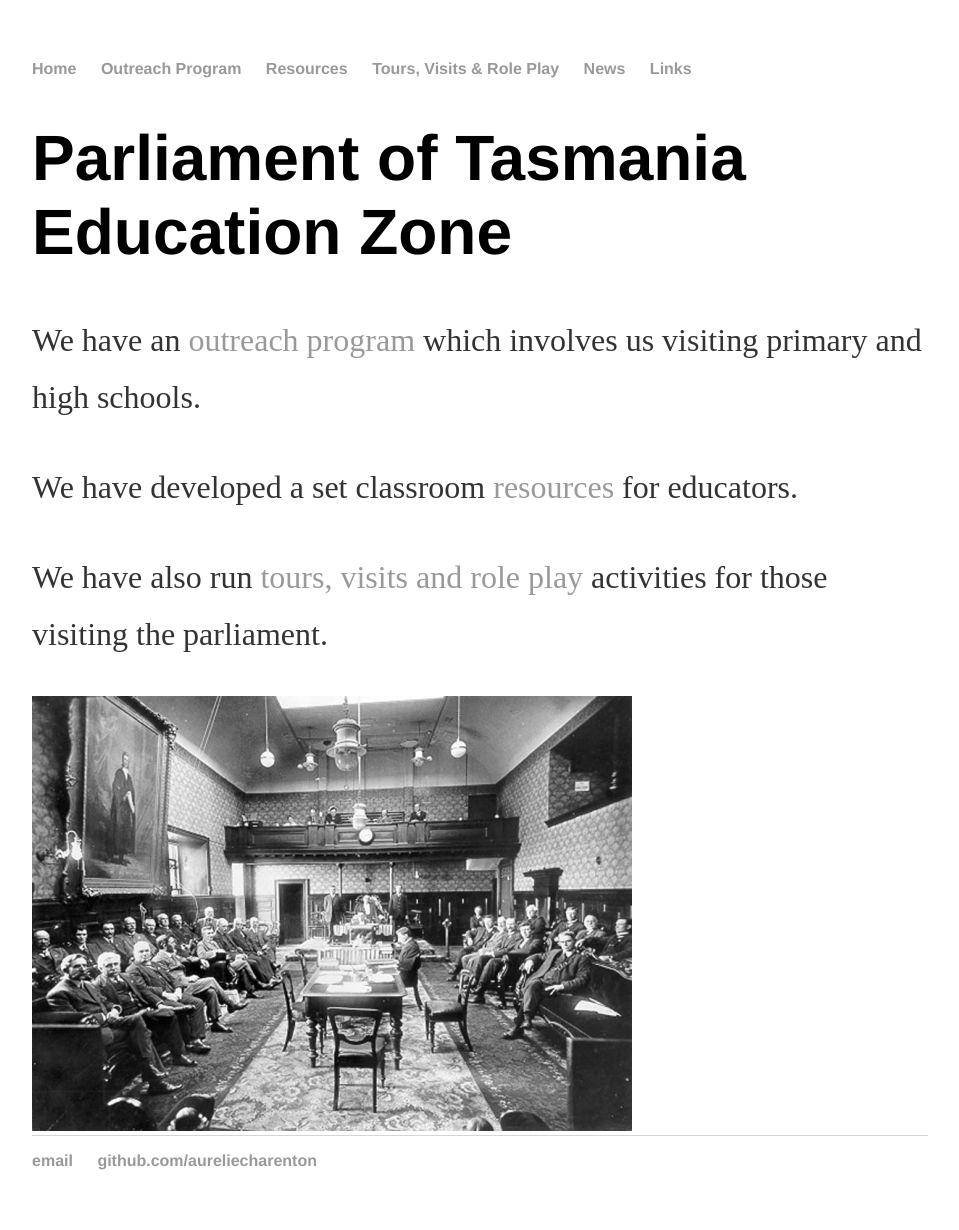
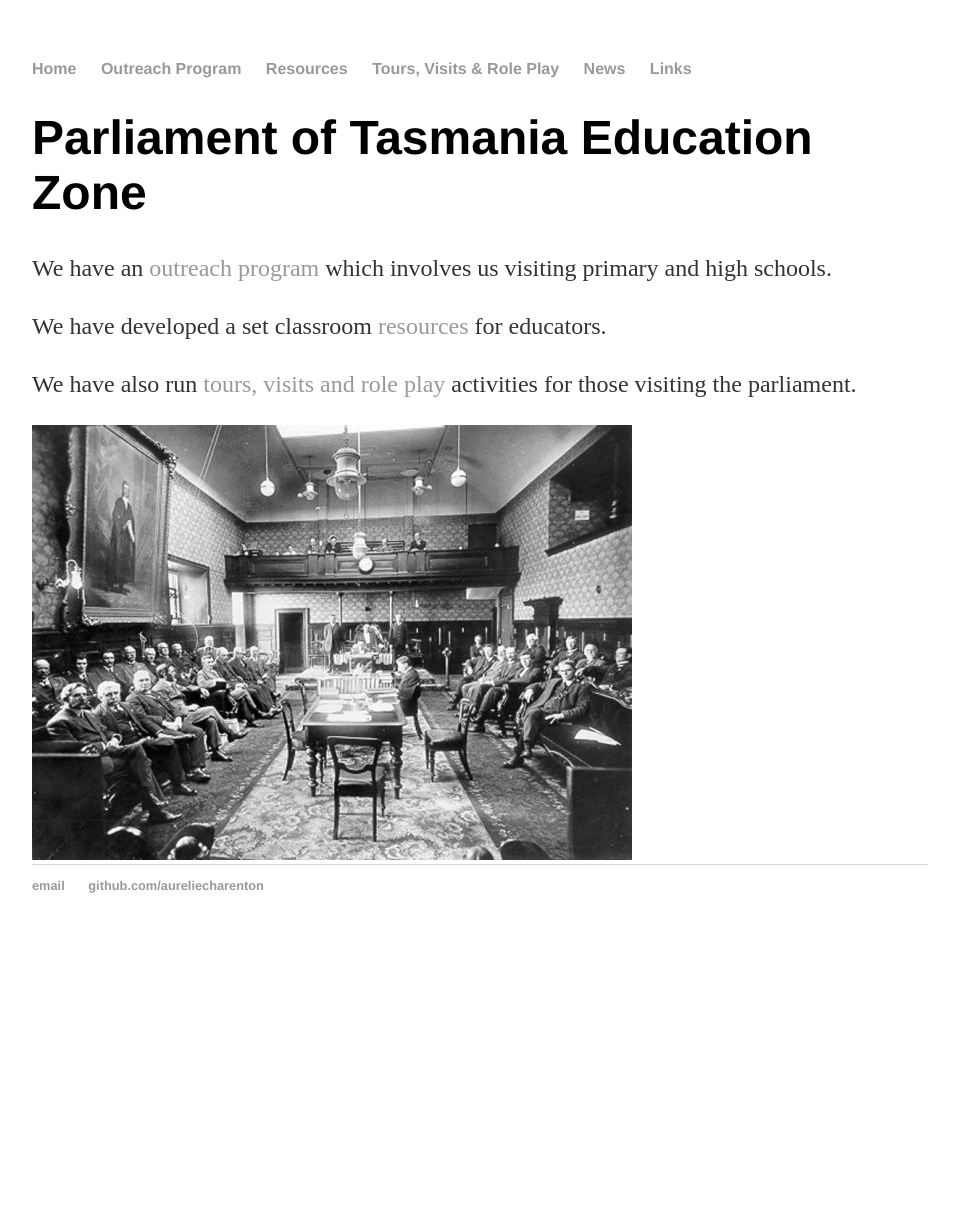
Before and after one commit to AurelieCharenton/AurelieCharenton.github.io, a Jekyll site: the page built from index.html, in a window 1280 px wide. Shown: the whole page, without its empty margins (160-1119 px from the left). Built offline with Jekyll 4.4.1, drawn with Linux system fonts in a browser that asks for light colours; after the commit the page ends 953 px from its top, so only the background shows below that.

Commit message:
changing back to original css settings

```diff
--- a/css/main.css
+++ b/css/main.css
@@ -20,22 +20,22 @@
     text-decoration: underline;
 }
 h1 {
-    font-size: 4em;
+    font-size: 3em;
     font-family:'Helvetica', 'Arial', 'Sans-Serif';
 }
 p {
-    font-size: 2.0em;
-    line-height: 1.8em;
+    font-size: 1.5em;
+    line-height: 1.4em;
     color: #333;
 }
 footer {
     border-top: 1px solid #d5d5d5;
-    font-size: 1.0em;
+    font-size: .8em;
 }
 
 ul.posts {
     margin: 20px auto 40px;
-    font-size: 2.0em;
+    font-size: 1.5em;
 }
 
 ul.posts li {
```
